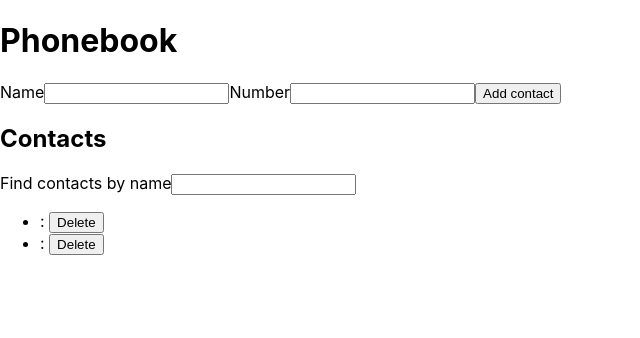
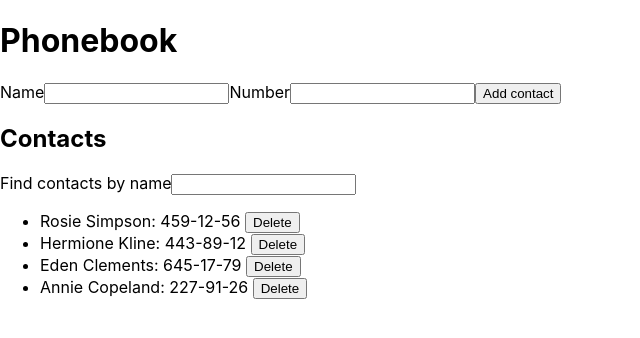
Before and after one commit to SvitlanaChudak/goit-react-hw-02-phonebook, a React (Create React App) app: page / in a window 1280 px wide. Shown: the top 338 px of the page, without its empty margins (0-640 px from the left). Built offline with nearby package versions, Linux system fonts and the light colour scheme.

Commit message:
Update contactitem, contactlist

```diff
--- a/src/components/App.jsx
+++ b/src/components/App.jsx
@@ -14,6 +14,7 @@
 //     </div>
 //   );
 // };
+import { nanoid } from 'nanoid';
 import React, { Component } from 'react';
 import ContactForm from './ContactForm/ContactForm'
 import { ContactList } from './ContactList/ContactList';
@@ -22,23 +23,32 @@ import { Filter } from './Filter/Filter';
 export class App extends Component {
 
 state = {
-    contacts: [],
+    contacts: [
+    {id: 'id-1', name: 'Rosie Simpson', number: '459-12-56'},
+    {id: 'id-2', name: 'Hermione Kline', number: '443-89-12'},
+    {id: 'id-3', name: 'Eden Clements', number: '645-17-79'},
+    {id: 'id-4', name: 'Annie Copeland', number: '227-91-26'},
+    ],
     filter: '',
-    }
+  }
 
-    formSubmit = data => {
-    console.log(data)
-}
+    formSubmit = contact => {
+    this.setState(prevState => {
+      return { contacts: [{ id: nanoid(), name: contact.name, number: contact.number }, ...prevState.contacts] };
+    });
+  };
+
 
     render() {
+
         return (
             <div>
                 <h1>Phonebook</h1>
-                <ContactForm onSubmit={this.formSubmit} />
+                <ContactForm onSubmit={this.formSubmit} contacts={this.state.contacts}/>
 
                 <h2>Contacts</h2>
                 <Filter />
-                <ContactList />
+                <ContactList  contacts={this.state.contacts}/>
             </div>
     )
 }
--- a/src/components/ContactList/ContactList.jsx
+++ b/src/components/ContactList/ContactList.jsx
@@ -1,12 +1,16 @@
 import { ContactItem } from "components/ContactItem/ContactItem";
+import PropTypes from 'prop-types';
 
-export const ContactList = ({ id, name, number }) => {
-    return (
+export const ContactList = ({ contacts }) => (
         <ul>
-          <ContactItem name={name}
-          id={id}
-          number={number}/>
-           <ContactItem />
+        {contacts.map(({ id, name, number }) => {
+                return (
+            <ContactItem key={id} id={id} name={name} number={number}/>
+            )
+            })}
         </ul>
-    )
+)
+
+ContactList.propTypes = {
+contacts: PropTypes.arrayOf(PropTypes.object).isRequired,
 }
--- a/src/components/Filter/Filter.jsx
+++ b/src/components/Filter/Filter.jsx
@@ -2,8 +2,8 @@
 
 export const Filter = () => {
     return (
-        <label>Find contacts by name
-        <input type="text" />
+        <label htmlFor="filter">Find contacts by name
+        <input type="text" name="filter" />
     </label>
     )
 }
```
Also changed, not shown: src/components/ContactItem/ContactItem.jsx (+7 -1 lines).
